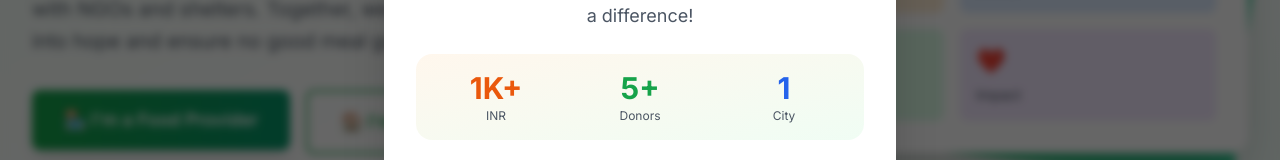
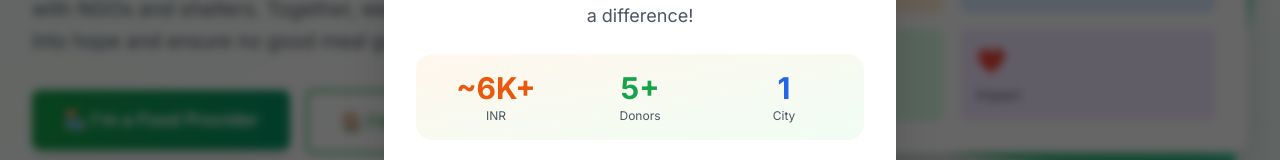
Before and after one commit to udayps10/Annadaan, a Next.js app: page / in a window 1280 px wide. Shown: the part 377-537 px from the top of the page. Built offline with nearby package versions, Linux system fonts and the light colour scheme.

Commit message:
fix: Update donation amount display from '1K+' to '~6K+' for accuracy

```diff
--- a/components/EventAnnouncementModal.tsx
+++ b/components/EventAnnouncementModal.tsx
@@ -116,7 +116,7 @@ export default function EventAnnouncementModal({
                 <div className="bg-gradient-to-br from-orange-50 to-green-50 rounded-xl sm:rounded-2xl p-3 sm:p-4 mb-4 sm:mb-6">
                   <div className="grid grid-cols-3 gap-2 sm:gap-4 text-center">
                     <div>
-                      <div className="text-xl sm:text-2xl md:text-3xl font-bold text-orange-600">1K+</div>
+                      <div className="text-xl sm:text-2xl md:text-3xl font-bold text-orange-600">~6K+</div>
                       <div className="text-[10px] sm:text-xs text-gray-600 mt-0.5">INR</div>
                     </div>
                     <div>
```
